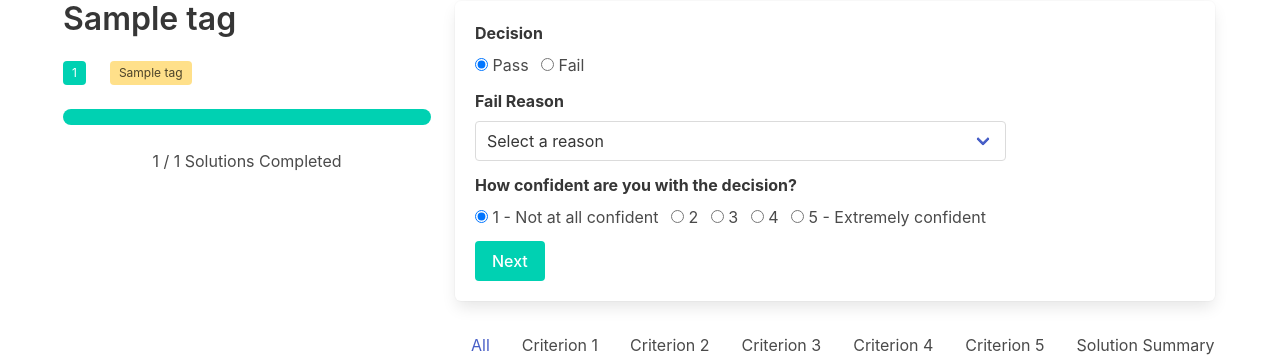
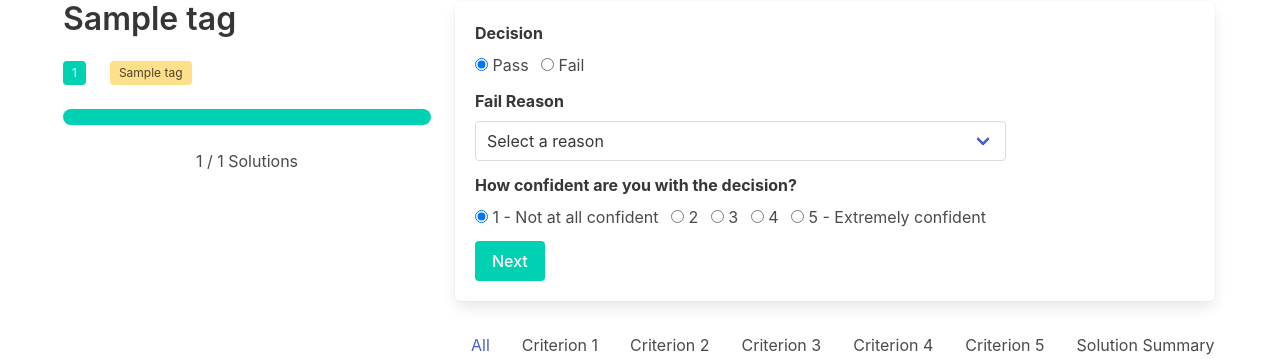
Before and after one commit to Sproutify-ai/sproutify-emba, a Flask app: template sproutify/templates/solutions_show.html in a window 1280 px wide. Shown: the part 99-458 px from the top of the page. Run offline with Flask 3, Linux system fonts and the light colour scheme; the template is opened without the code that fills it: most values are stand-ins (such as "Sample title", 1, 10 or a date in 2020); parts of the project's set-up code (start-up, migrations or seed data) failed here and were passed over; some libraries are stand-ins or nearby versions.

Commit message:
progess bar

```diff
--- a/sproutify/templates/solutions_show.html
+++ b/sproutify/templates/solutions_show.html
@@ -36,7 +36,7 @@
             <progress class="progress is-primary" value="{{ solution_count }}" max="{{ total_solutions }}">
               {{ solution_count }} / {{ total_solutions }}
             </progress>
-            <p class="has-text-centered">{{ solution_count }} / {{ total_solutions }} Solutions Completed</p>
+            <p class="has-text-centered">{{ solution_count }} / {{ total_solutions }} Solutions</p>
           </div>
         </div>
         <div class="column is-two-thirds">
```
